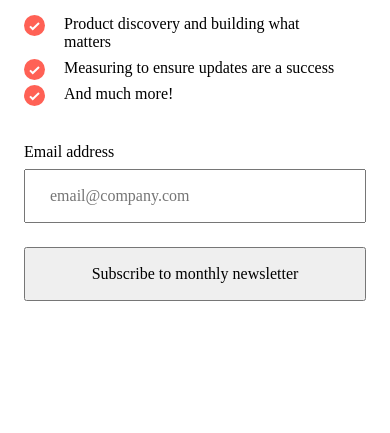
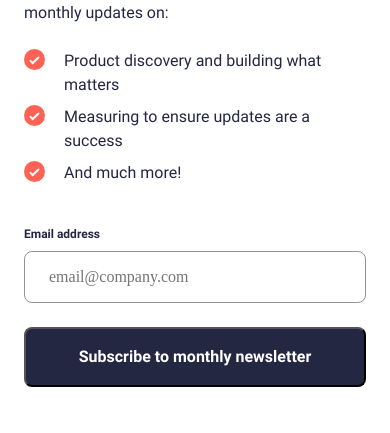
Before and after one commit to Uri-Raz-Dev/newsletter-sign-up-with-success-message, a website: page index.html in a window 390 px wide. Shown: the part 411-844 px from the top of the page. Drawn offline with Linux system fonts and the light colour scheme.

Commit message:
main page  mobile style done

```diff
--- a/index.html
+++ b/index.html
@@ -30,9 +30,9 @@
           </li>
         </ul>
       </article>
-      <form action="">
+      <form class="email-form" action="">
         <label for="email">Email address</label>
-        <input type="email" name="email" placeholder="email@company.com" required />
+        <input id="email" type="email" name="email" placeholder="email@company.com" required />
         <button>Subscribe to monthly newsletter</button>
       </form>
     </section>
--- a/styles/_components.scss
+++ b/styles/_components.scss
@@ -1,3 +1,34 @@
-@use 'media';
-@use 'typography';
-@use 'functions';
+@use 'media' as *;
+@use 'typography' as *;
+@use 'functions' as *;
+@use 'variables' as *;
+
+.sign-up-info {
+  color: $blue800;
+  h1 {
+    @include text-preset-1-bold-mobile;
+  }
+  p,
+  ul {
+    @include text-preset-2-regular;
+  }
+}
+
+.email-form {
+  label[for='email'] {
+    color: $blue800;
+    @include text-preset-3-bold;
+  }
+  #email {
+    outline: $grey;
+    border-radius: 8px;
+    border: 1px solid $grey;
+  }
+  button {
+    background-color: $blue800;
+    color: $white;
+    @include text-preset-2-bold;
+    text-wrap: nowrap;
+    border-radius: 8px;
+  }
+}
--- a/styles/_variables.scss
+++ b/styles/_variables.scss
@@ -13,11 +13,11 @@ $spacing-1300: pxToRem(104);
 // COLORS
 
 @mixin gradient {
-  background: linear-gradient(to right, #ff6a3a, #ff527b);
+  background: linear-gradient(to right, hsl(15, 100%, 61%), hsl(346, 100%, 66%));
 }
 
-$white: #ffffff;
-$grey: #949494;
-$blue700: #36384d;
-$blue800: #242742;
-$red: #ff6155;
+$white: hsl(0, 0%, 100%);
+$grey: hsl(0, 0%, 58%);
+$blue700: hsl(235, 18%, 26%);
+$blue800: hsl(234, 29%, 20%);
+$red: hsl(4, 100%, 67%);
```
Also changed, not shown: styles/main.css, 1 other file.
